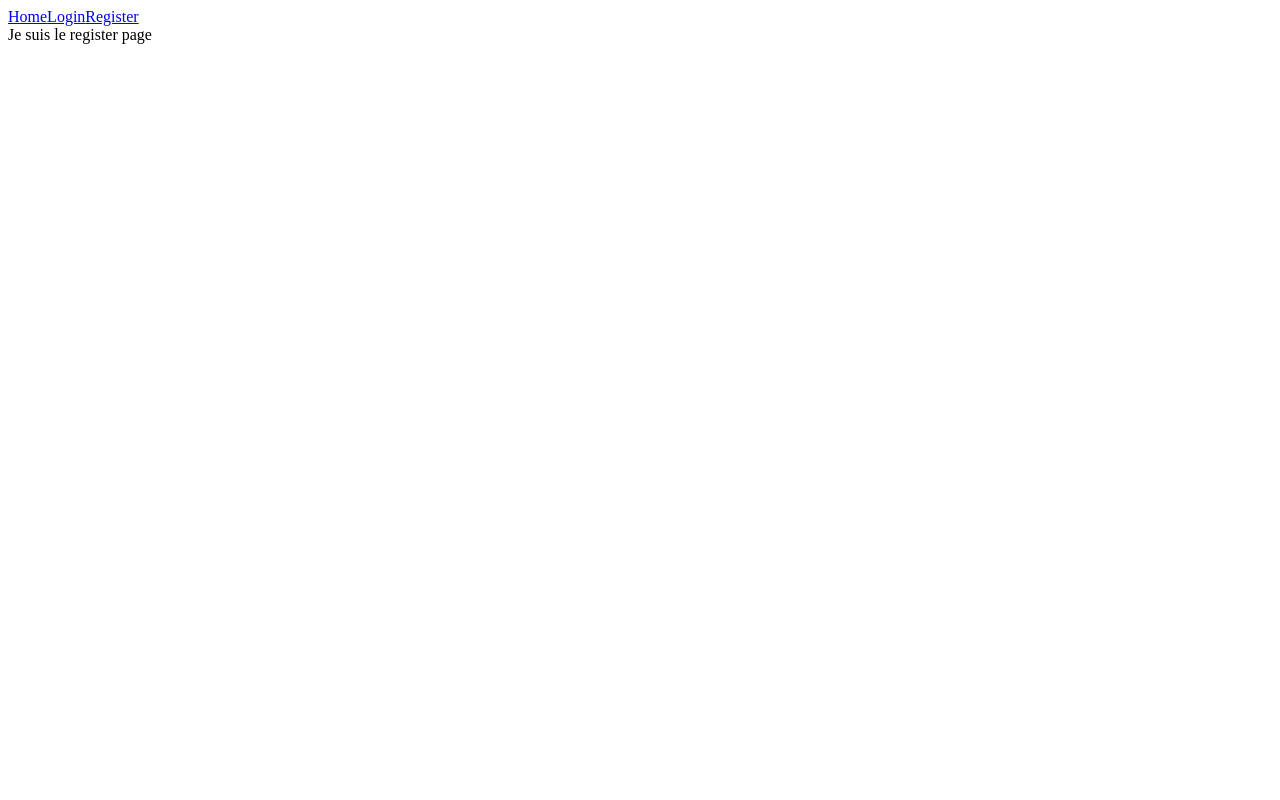
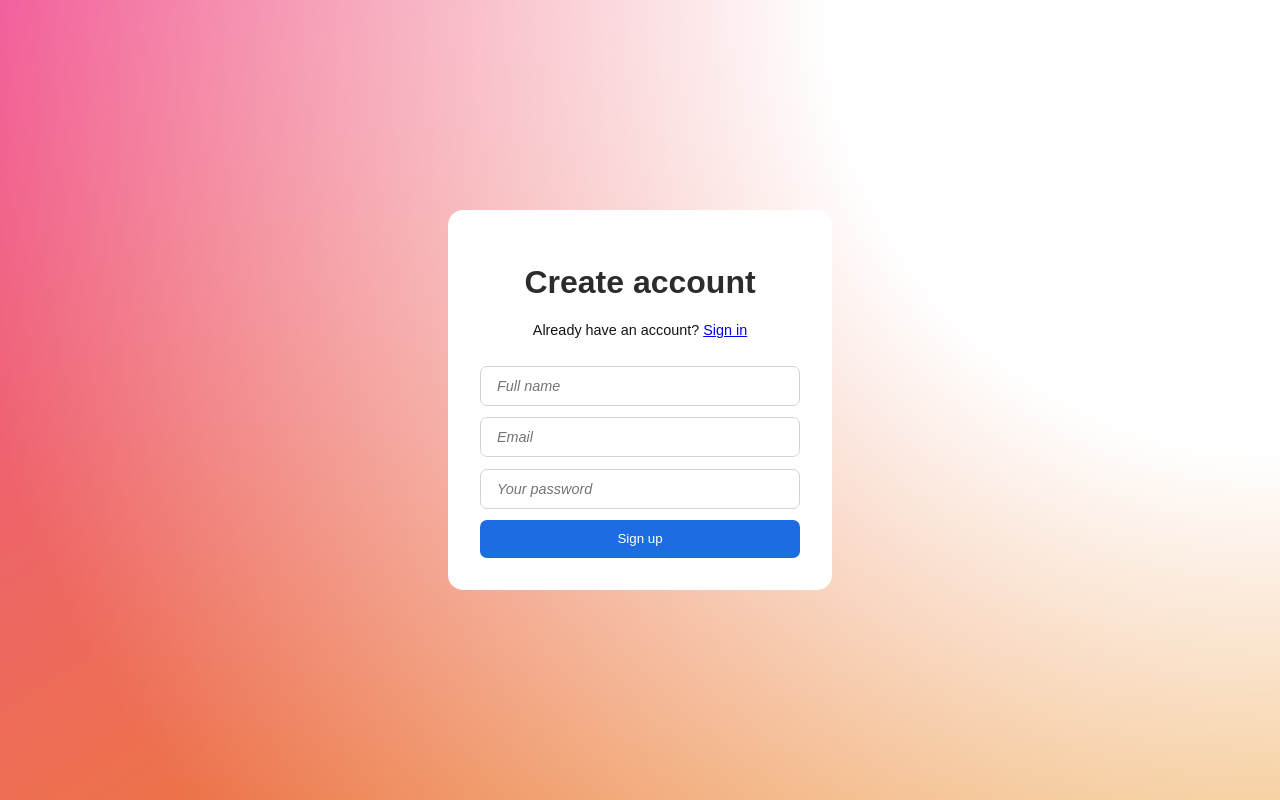
Before and after one commit to MiaraSatu/forum-front, a Vue app: page /register in a window 1280 px wide. Built offline with nearby package versions, Linux system fonts and the light colour scheme.

Commit message:
full refactoring and enable Register page style

```diff
--- a/src/App.vue
+++ b/src/App.vue
@@ -1,15 +1,10 @@
 <template>
-	<app-nav />
-	<router-view/>
+	<router-view />
 </template>
 
 <script>
-import AppNav from '@/components/Nav.vue'
 
 export default {
 	name: 'App',
-	components: {
-		AppNav,
-	}
 }
 </script>
--- /dev/null
+++ b/src/assets/main.css
@@ -0,0 +1,5 @@
+html, body {
+    padding: 0;
+    margin: 0;
+    font-family: Arial, Helvetica, sans-serif;
+}
--- a/src/components/Nav.vue
+++ b/src/components/Nav.vue
@@ -11,3 +11,10 @@ export default {
     name: 'AppNav'
 }
 </script>
+
+<style lang="scss">
+nav {
+	// code
+	height: 2rem;
+}
+</style>
--- a/src/main.js
+++ b/src/main.js
@@ -2,5 +2,6 @@ import { createApp } from 'vue'
 import App from './App.vue'
 import router from './router'
 import store from './store'
+import './assets/main.css'
 
 createApp(App).use(store).use(router).mount('#app')
--- a/src/views/HomeView.vue
+++ b/src/views/HomeView.vue
@@ -1,10 +1,13 @@
 <template>
+	<app-nav />
 	Je suis le Home page
 </template>
 
 <script>
+import AppNav from '@/components/Nav.vue'
+
 export default {
 	name: 'HomeView',
-	components: {}
+	components: {AppNav}
 }
 </script>
--- a/src/views/LoginView.vue
+++ b/src/views/LoginView.vue
@@ -1,5 +1,11 @@
 <template>
-    Je suis le LoginView
+    <div class="form-container">
+        <div class="interior">
+            <form action="">
+                oke
+            </form>
+        </div>
+    </div>
 </template>
 
 <script>
--- a/src/views/RegisterView.vue
+++ b/src/views/RegisterView.vue
@@ -1,5 +1,22 @@
 <template>
-    Je suis le register page
+    <div class="form-container">
+        <div class="interior">
+            <form action="">
+                <h1 class="form-title">Create account</h1>
+                <div class="form-description">Already have an account? <router-link to="/login">Sign in</router-link></div>
+                <div class="group">
+                    <input type="text" placeholder="Full name">
+                </div>
+                <div class="group">
+                    <input type="email" placeholder="Email">
+                </div>
+                <div class="group">
+                    <input type="password" placeholder="Your password">
+                </div>
+                <button type="submit">Sign up</button>
+            </form>
+        </div>
+    </div>
 </template>
 
 <script>
@@ -7,3 +24,74 @@ export default {
     name: 'RegisterView'
 }
 </script>
+
+<style lang="scss">
+.form-container {
+    width: 100vw;
+    height: 100vh;
+    box-sizing: border-box;
+    background-image: linear-gradient(to bottom right, rgb(241, 81, 148), rgb(233, 139, 17));
+    & > .interior {
+        display: flex;
+        justify-content: center;
+        align-items: center;
+
+        position: absolute;
+        top: 0;
+        bottom: 0;
+        width: 100vw;
+        height: 100vh;
+        background-image: radial-gradient(circle at top right, rgb(255, 255, 255) 30%, rgba(255, 255, 255, 0) 90%);
+        box-sizing: border-box;
+        form {
+            width: 20rem;
+            background-color: white;
+            border-radius: 15px;
+            padding: 2rem 2rem;
+            .form-title {
+                text-align: center;
+                color: rgb(44, 44, 44);
+            }
+            .form-description {
+                text-align: center;
+                font-size: 0.9rem;
+                color: rgb(20, 20, 20);
+                padding-bottom: 1rem;
+            }
+            .group {
+                width: 100%;
+                box-sizing: border-box;
+                margin: 0.7rem 0;
+                input {
+                    width: 100%;
+                    border: 1px solid rgb(212, 212, 212);
+                    border-radius: 7px;
+                    padding: 0.7rem 1rem;
+                    box-sizing: border-box;
+                    font-size: 0.9rem;
+                    outline: none;
+                    &::placeholder {
+                        font-style: italic;
+                    }
+                    &:focus {
+                        border: rgb(30, 108, 226);
+                        box-shadow: 0px 0px 5px rgb(30, 108, 226);
+                    }
+                }
+            }
+            button[type="submit"] {
+                width: 100%;
+                color: white;
+                background-color: rgb(30, 108, 226);
+                border: none;
+                border-radius: 7px;
+                padding: 0.7rem;
+                box-sizing: border-box;
+                &:hover {
+                    background-color: rgb(73, 134, 226);
+                }
+            }
+        }
+    }
+}
+</style>
```
Also changed, not shown: src/components/Footer.vue (added, +17 -0 lines).
